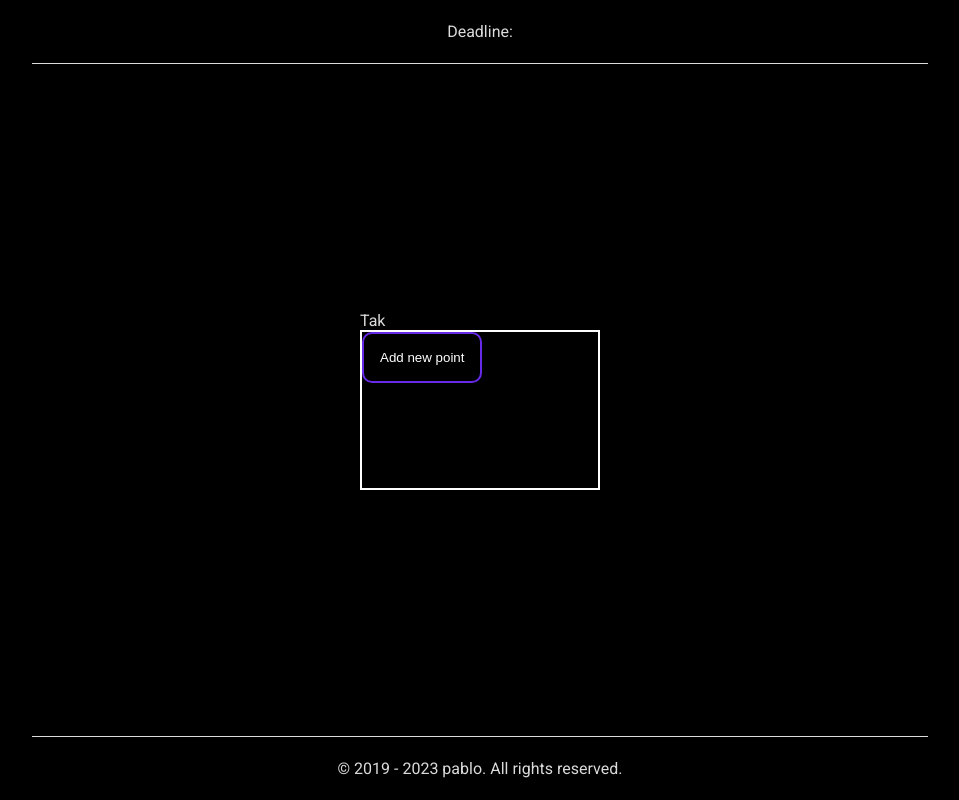
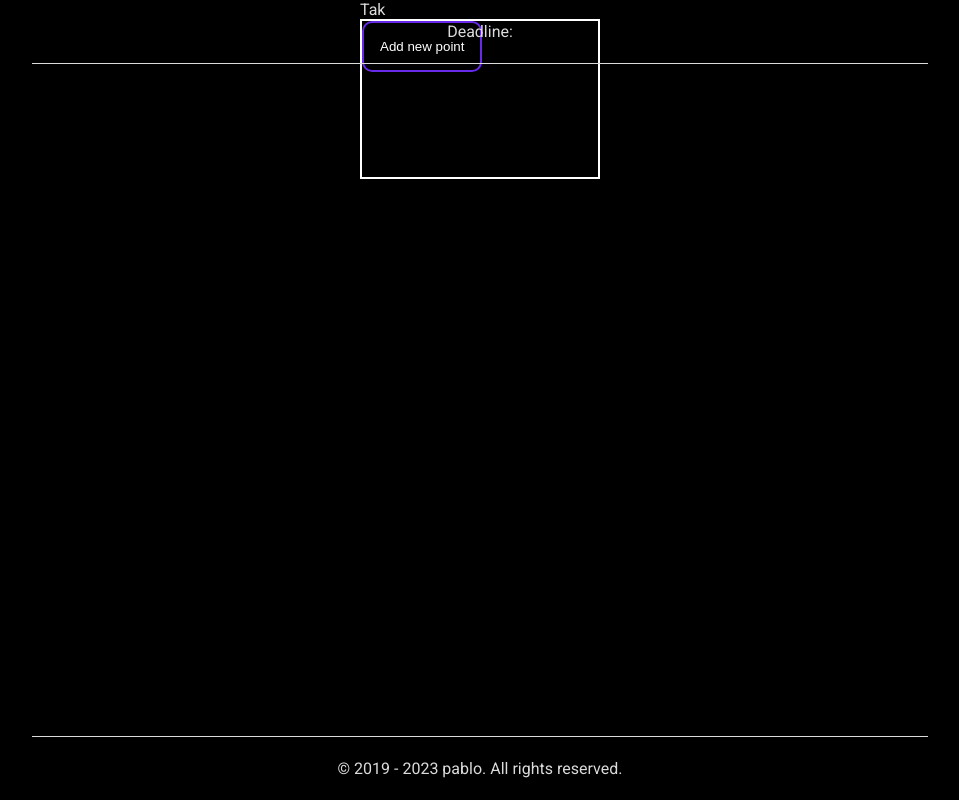
Before and after one commit to pawelrybka/React-Typescript-Game, a Next.js app: page / in a window 1280 px wide. Shown: the whole page, without its empty margins (160-1119 px from the left). Built offline with nearby package versions, Linux system fonts and the light colour scheme.

Commit message:
Create content component

```diff
--- /dev/null
+++ b/src/components/Content/Content.module.css
@@ -0,0 +1,6 @@
+.root {
+	overflow: hidden;
+	display: flex;
+	flex-direction: column;
+	height: 100vh;
+}
--- /dev/null
+++ b/src/components/Content/Content.tsx
@@ -0,0 +1,12 @@
+import { ReactNode } from 'react';
+import styles from './Content.module.css';
+
+type MainLayoutProps = {
+	children: ReactNode;
+};
+
+const MainLayout = ({ children }: MainLayoutProps) => {
+	return <div className={styles.root}>{children}</div>;
+};
+
+export default MainLayout
--- a/src/pages/_app.tsx
+++ b/src/pages/_app.tsx
@@ -3,17 +3,18 @@ import '../styles/variables.css'
 import Footer from '../components/Footer/Footer'
 import Header from '../components/Header/Header'
 import ButtonSection from '../components/ButtonSection/ButtonSection'
+import Content from '../components/Content/Content'
 
 import type { AppProps } from 'next/app';
 
 function App({ Component, pageProps }: AppProps) {
   return (
-    <>
+    <Content>
       <Header/>
       <Component {...pageProps} />
       <ButtonSection />
       <Footer/>
-    </>
+    </Content>
   )
 }
 
```
Also changed, not shown: src/components/ShareButton/ShareButton.tsx (added, +9 -0 lines), src/components/ShareButton/ShareButton.module.css (added).
